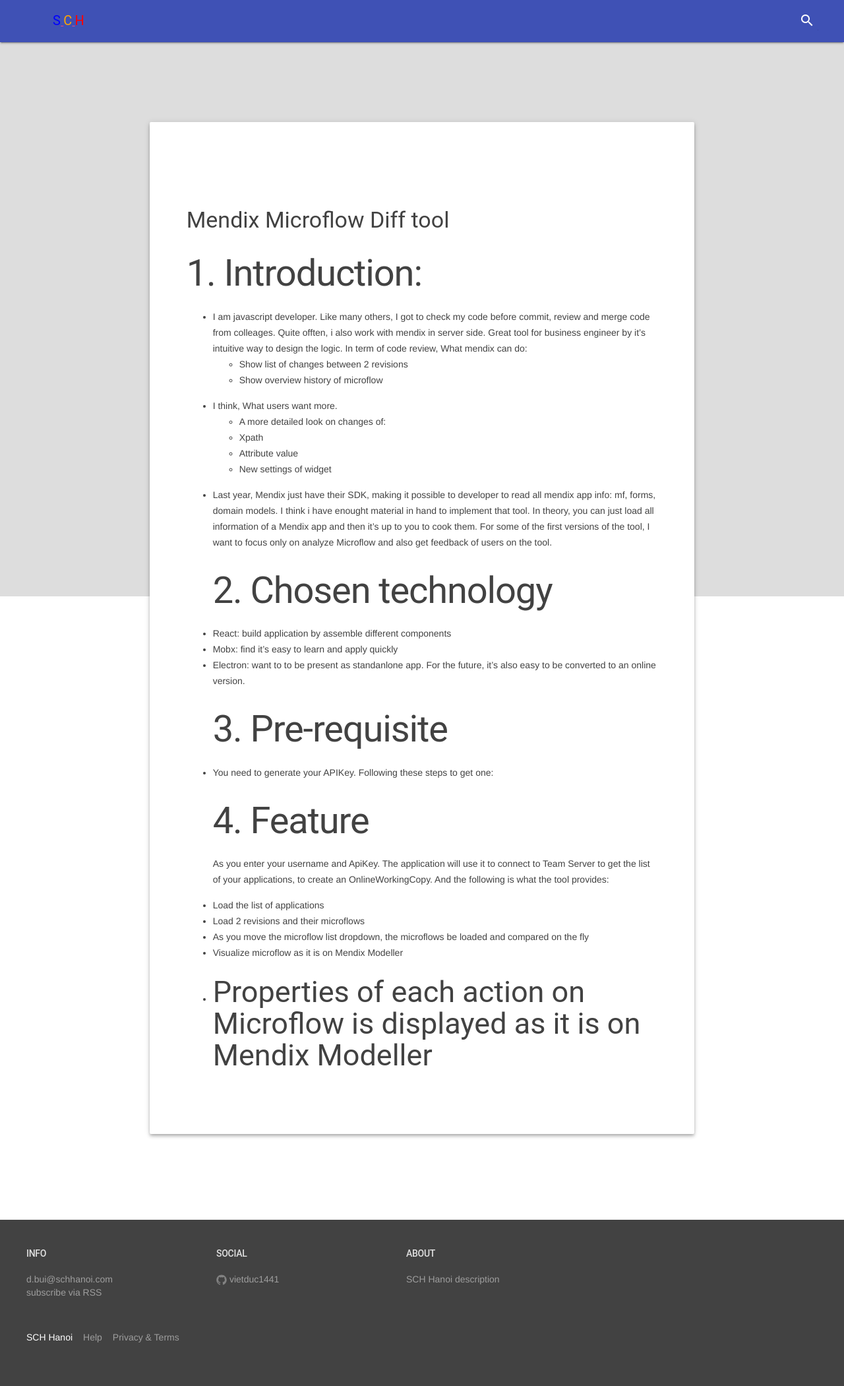
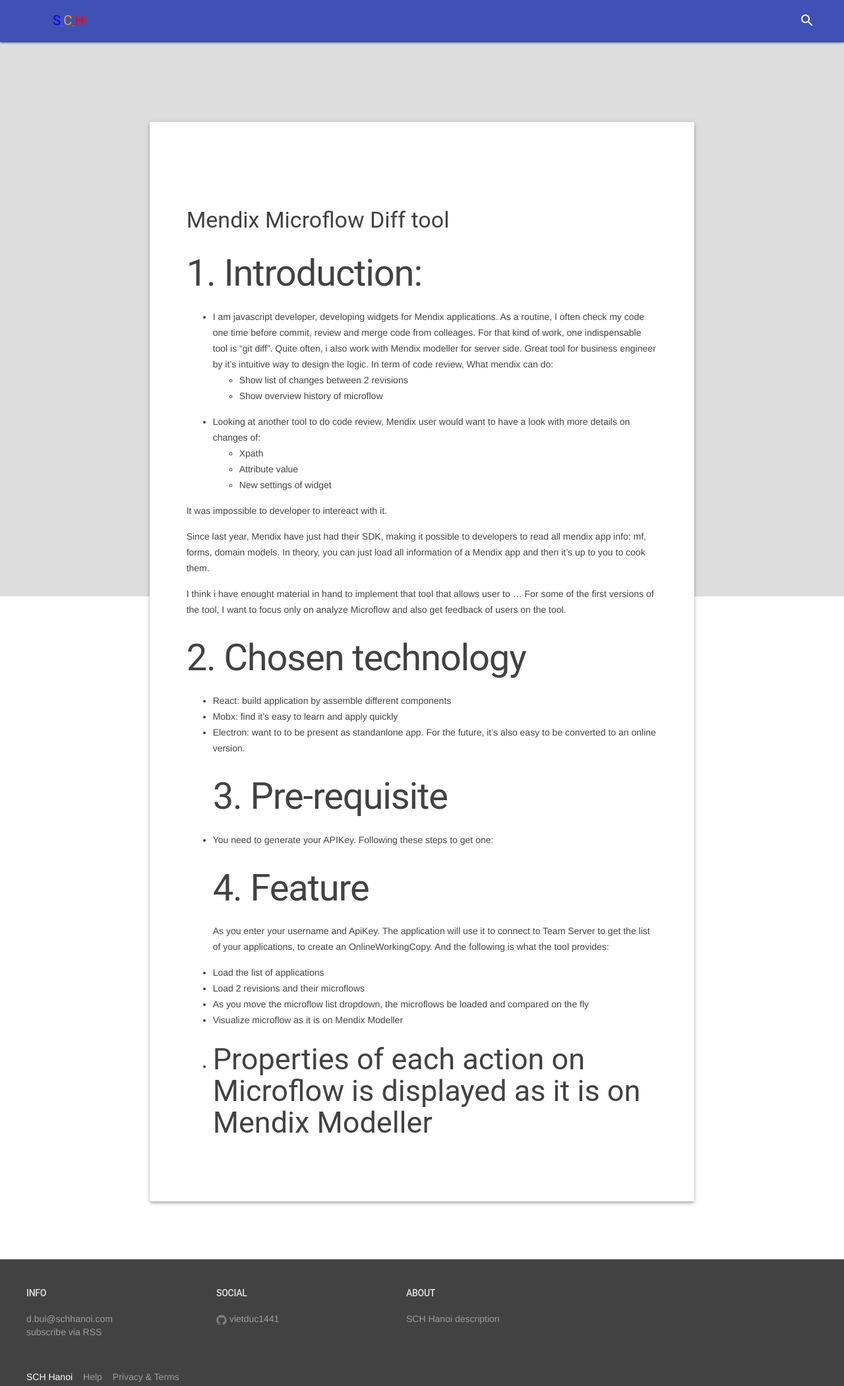
Before and after one commit to vietduc1441/vietduc1441.github.io, a Jekyll site: the page built from mxmfdiff.md, in a window 1280 px wide. Shown: the whole page at 66% size. Built offline with Jekyll 4.4.1, drawn with Linux system fonts in a browser that asks for light colours; nearby versions of some CDN libraries.

Commit message:
Update mxmfdiff.md
more change

```diff
--- a/mxmfdiff.md
+++ b/mxmfdiff.md
@@ -5,22 +5,26 @@
 ---
 
 # 1. Introduction:
-- I am javascript developer. Like many others, I got to check my code before commit, review and merge code from colleages.
-  Quite offten, i also work with mendix in server side.
+- I am javascript developer, developing widgets for Mendix applications.
+  As a routine, I often check my code one time before commit, review and merge code from colleages.
+  For that kind of work, one indispensable tool is "git diff".
+  Quite often, i also work with Mendix modeller for  server side.
   Great tool for business engineer by it's intuitive way to design the logic.
   In term of code review, What mendix can do:
     - Show list of changes between 2 revisions
     - Show overview history of microflow
 
-- I think, What users want more.
-    - A more detailed look on changes of:
+- Looking at another tool to do code review, Mendix user would want to have a look with more details on changes of:
     - Xpath
     - Attribute value
     - New settings of widget
 
-- Last year, Mendix just have their SDK, making it possible to developer to read all mendix app info: mf, forms, domain models.
-I think i have enought material in hand to implement that tool.
+It was impossible to developer to intereact with it.
+
+Since last year, Mendix have just had their SDK, making it possible to developers to read all mendix app info: mf, forms, domain models.
 In theory, you can just load all information of a Mendix app and then it's up to you to cook them.
+
+I think i have enought material in hand to implement that tool that allows user to ...
 For some of the first versions of the tool, I want to focus only on analyze Microflow and also get feedback of users on the tool.
 # 2. Chosen technology
 - React: build application by assemble different components
```
